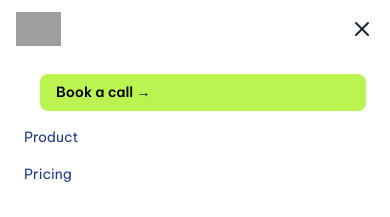
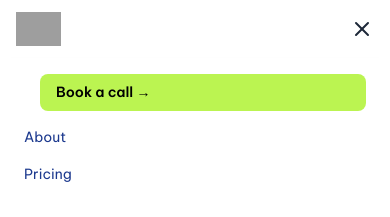
Before and after one commit to viji9898/app-oysterr, a Next.js app: page / in a window 390 px wide. Both pictures are taken after a click on the button 362 px from the left and 29 px from the top of the page. Shown: the top 217 px of the page. Built offline with nearby package versions, Linux system fonts and the light colour scheme; grey boxes are pictures that could not be loaded.

Commit message:
update-nav-bar
1.updated links in the mobile navbar

```diff
--- a/src/app/components/Navbar.tsx
+++ b/src/app/components/Navbar.tsx
@@ -124,14 +124,14 @@ export default function Navbar() {
               ⬇️ Services & Pricing PDF
             </Link> */}
             <Link
-              href="#"
+              href="/book-a-call"
               className="ml-4 bg-lime-300 hover:bg-lime-400 text-black font-semibold px-4 py-2 rounded-lg"
             >
               Book a call →
             </Link>
 
-            <Link href="#">Product</Link>
-            <Link href="#">Pricing</Link>
+            <Link href="/#about-us">About</Link>
+            <Link href="/#pricing">Pricing</Link>
 
             <div className="mt-6 text-sm text-gray-500">
               hello@oysterrtalent.com
```
